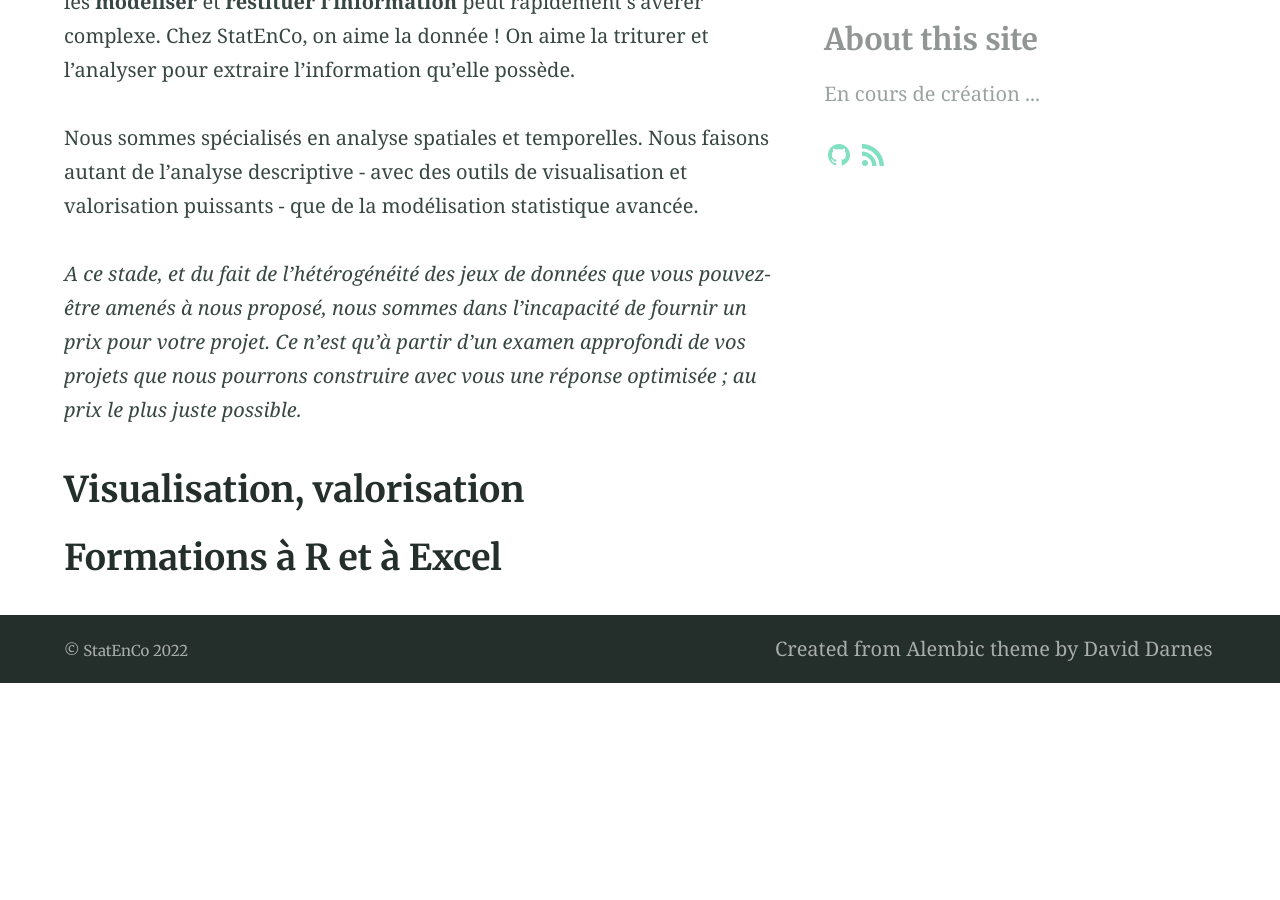
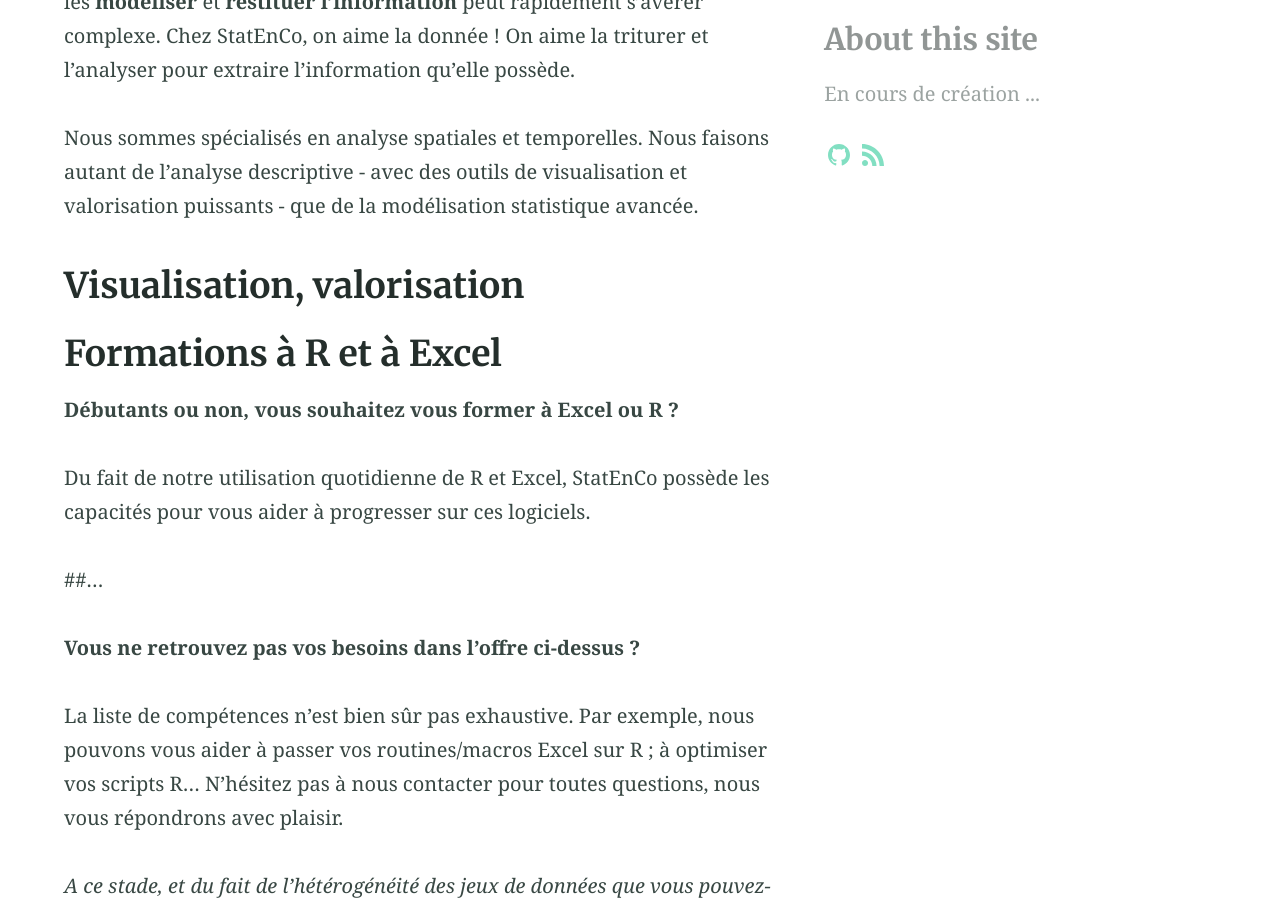
Before and after one commit to Claire-K/Claire-K.github.io, a Jekyll site: the page built from categories.md, in a window 1280 px wide and 900 px high, scrolled down 1580 px. Built offline with Jekyll 4.4.1, drawn with Linux system fonts in a browser that asks for light colours; before the commit the page ends 2263 px from its top, so only the background shows below that; some of the changed text lies outside the part shown.

Commit message:
Update categories.md

```diff
--- a/categories.md
+++ b/categories.md
@@ -30,10 +30,25 @@ Analyser pour comprendre et prendre des décisions. Les données que vous avez s
 
 Nous sommes spécialisés en analyse spatiales et temporelles. Nous faisons autant de l'analyse descriptive - avec des outils de visualisation et valorisation puissants - que de la modélisation statistique avancée.
 
-*A ce stade, et du fait de l'hétérogénéité des jeux de données que vous pouvez-être amenés à nous proposé, nous sommes dans l'incapacité de fournir un prix pour votre projet. Ce n'est qu'à partir d'un examen approfondi de vos projets que nous pourrons construire avec vous une réponse optimisée ; au prix le plus juste possible.*
+
 
 ## Visualisation, valorisation
 
 
 
 ## Formations à R et à Excel
+
+**Débutants ou non, vous souhaitez vous former à Excel ou R ?**
+
+Du fait de notre utilisation quotidienne de R et Excel, StatEnCo possède les capacités pour vous aider à progresser sur ces logiciels.
+
+
+##...
+
+**Vous ne retrouvez pas vos besoins dans l'offre ci-dessus ?**
+
+La liste de compétences n'est bien sûr pas exhaustive. Par exemple, nous pouvons vous aider à passer vos routines/macros Excel sur R ; à optimiser vos scripts R...
+N'hésitez pas à nous contacter pour toutes questions, nous vous répondrons avec plaisir.
+
+
+*A ce stade, et du fait de l'hétérogénéité des jeux de données que vous pouvez-être amenés à nous proposer, nous sommes dans l'incapacité de fournir un devis pour votre projet. Ce n'est qu'à partir d'un examen approfondi de vos projets que nous pourrons construire, avec vous, une réponse optimisée ; au prix le plus juste possible.*
```
